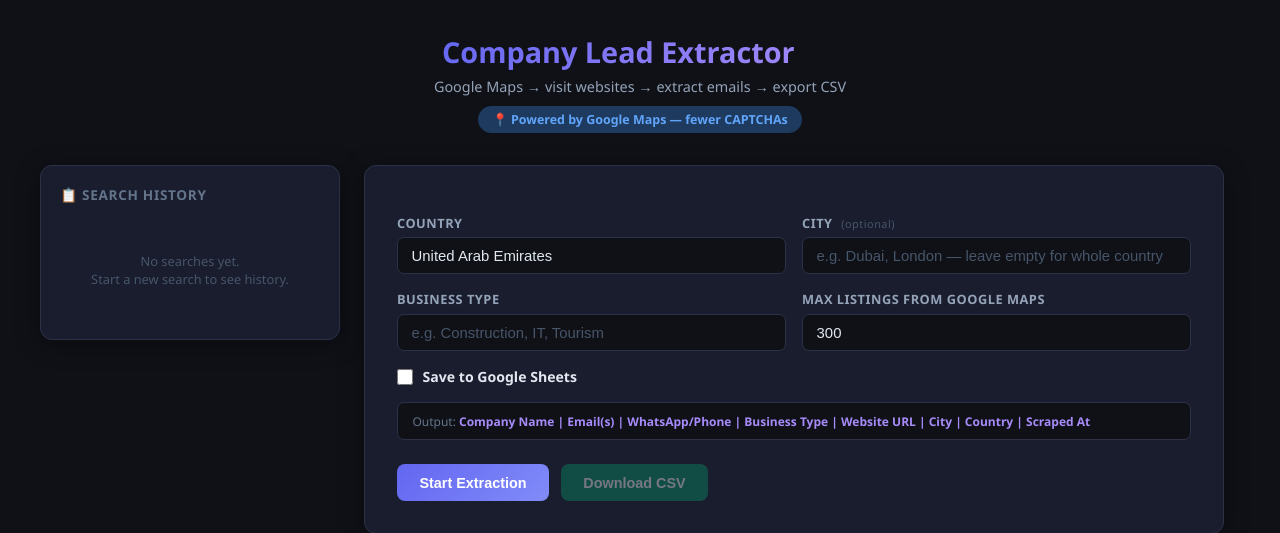
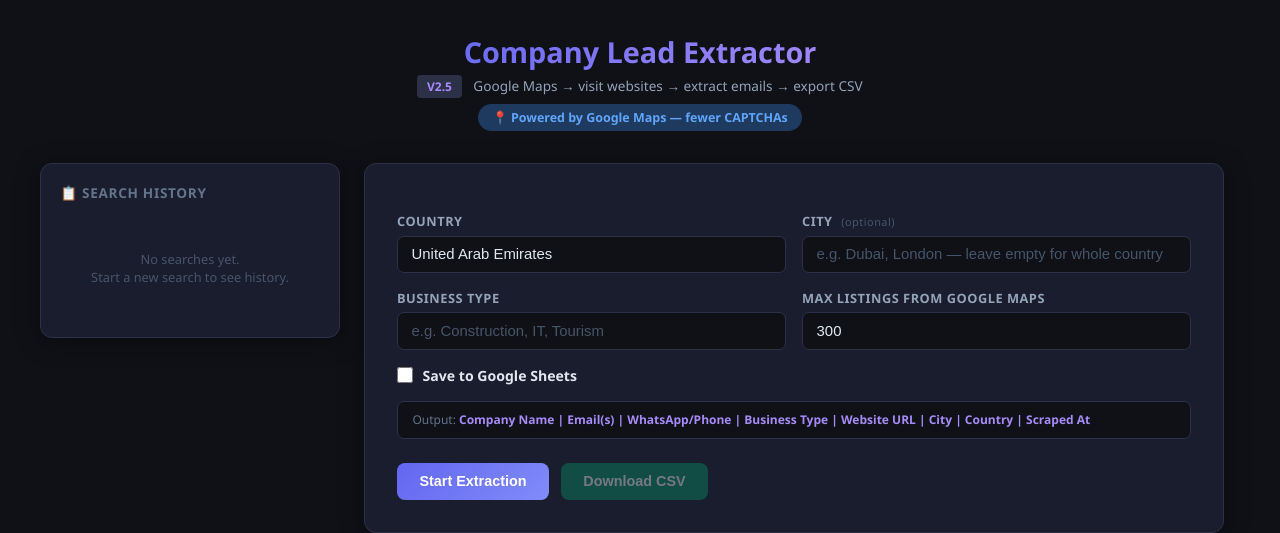
Before and after one commit to thetravelcrm/lead-extractor, a Flask app: page / in a window 1280 px wide. Shown: the top 533 px of the page. Run offline with Flask 3, Linux system fonts and the light colour scheme; data that the repository does not hold is empty.

Commit message:
V2.5: Make version badge more visible in header
- Changed version from inline text to prominent badge
- Purple badge with better contrast
- Version now clearly visible below title

Co-authored-by: Qwen-Coder <qwen-coder@alibabacloud.com>

```diff
--- a/templates/index.html
+++ b/templates/index.html
@@ -231,8 +231,11 @@
 <body>
 
 <header>
-  <h1>Company Lead Extractor <span style="font-size:0.6em;opacity:0.6;">{{ version }}</span></h1>
-  <p>Google Maps → visit websites → extract emails → export CSV</p>
+  <h1>Company Lead Extractor</h1>
+  <p style="margin-top:0.3rem;">
+    <span style="background:#2d3148;color:#a78bfa;padding:0.2rem 0.6rem;border-radius:4px;font-size:0.75rem;font-weight:600;">{{ version }}</span>
+    <span style="color:#94a3b8;margin-left:0.5rem;font-size:0.85rem;">Google Maps → visit websites → extract emails → export CSV</span>
+  </p>
   <div class="source-badge">📍 Powered by Google Maps — fewer CAPTCHAs</div>
 </header>
 
```
